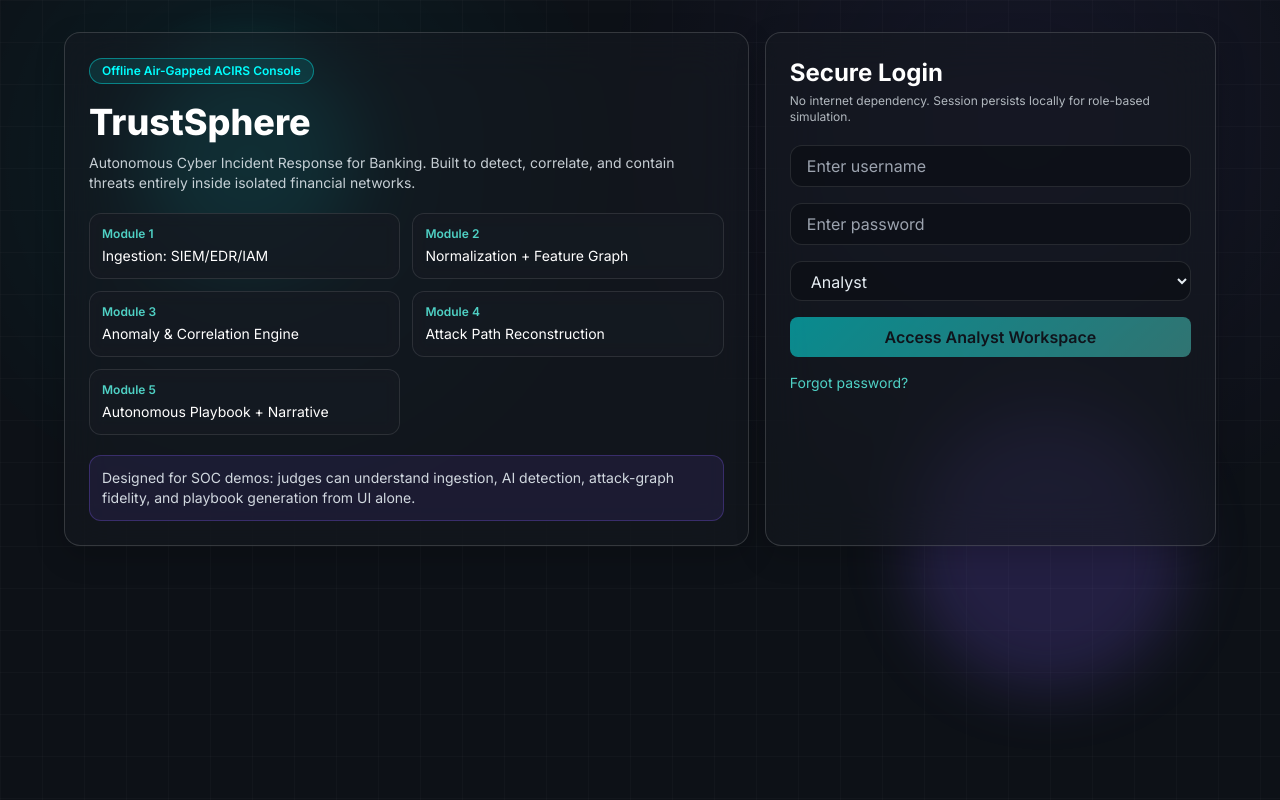
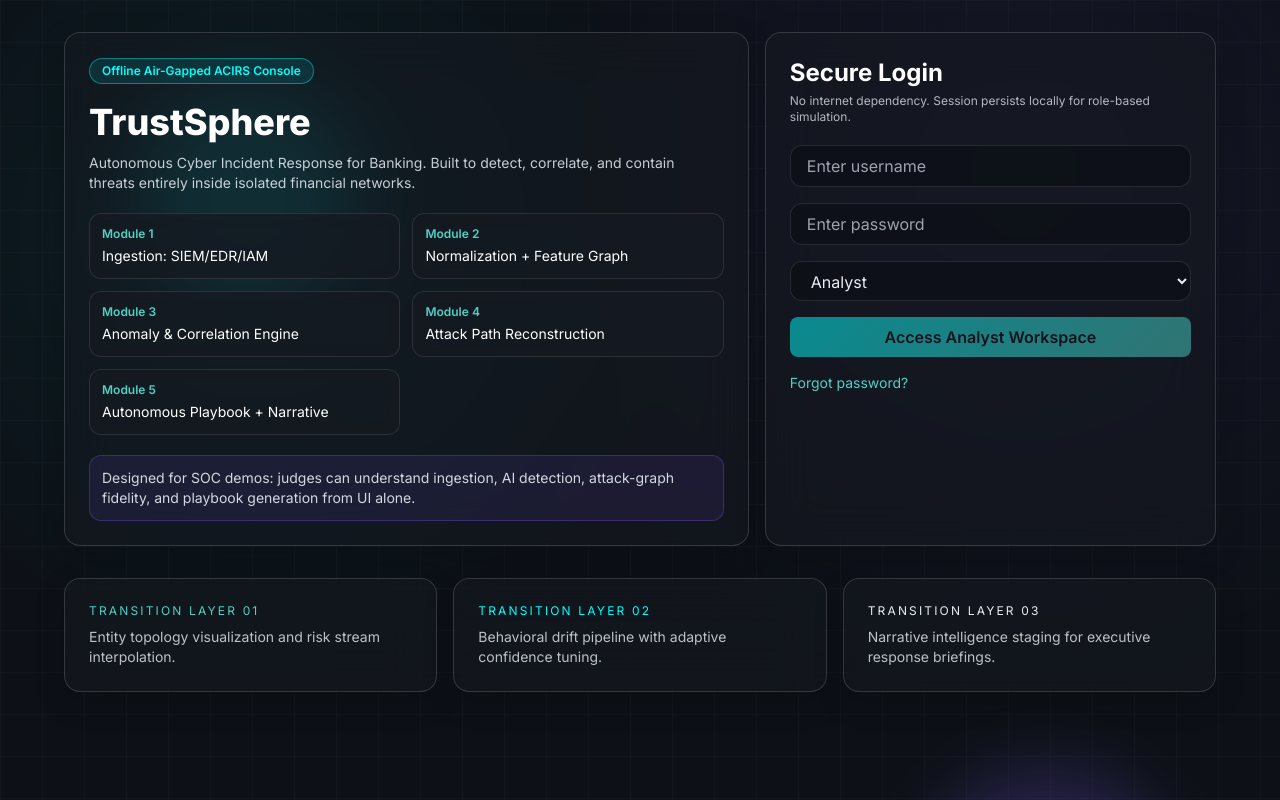
Before and after one commit to sadiasakharkar/TrustSphere, a Next.js app in the folder frontend/: page /login in a window 1280 px wide. Shown: the top 800 px of the page. Built offline with nearby package versions, Linux system fonts and the light colour scheme.

Commit message:
feat: add scroll-depth layout and staged transition animations

```diff
--- a/frontend/components/Layout.js
+++ b/frontend/components/Layout.js
@@ -19,7 +19,7 @@ export default function Layout({ children }) {
     <div className="min-h-screen bg-glow-grid">
       <Sidebar collapsed={collapsed} setCollapsed={setCollapsed} />
       <main
-        className="min-h-screen px-3 py-3 transition-all duration-300 md:px-5"
+        className="min-h-[165vh] px-3 py-3 transition-all duration-300 md:px-5"
         style={{ marginLeft: collapsed ? 84 : 250 }}
       >
         <Navbar />
@@ -30,7 +30,13 @@ export default function Layout({ children }) {
             description={`All detections, model inference, and playbook generation are running inside the isolated banking network. Active role: ${session.role}.`}
           />
         </div>
-        {children}
+        <div className="scroll-stack pb-20">{children}</div>
+        <div className="scroll-runway mt-8 rounded-xl border border-white/10 bg-panel/40 p-4">
+          <p className="text-xs uppercase tracking-[0.2em] text-secondary">Continuous Monitoring Corridor</p>
+          <p className="mt-2 text-sm text-text/80">
+            Extended scroll canvas enabled for richer transitions and storytelling blocks across dashboards, incidents, and AI workflow views.
+          </p>
+        </div>
       </main>
     </div>
   );
--- a/frontend/pages/login.js
+++ b/frontend/pages/login.js
@@ -26,7 +26,7 @@ export default function LoginPage() {
   };
 
   return (
-    <div className="relative min-h-screen overflow-hidden bg-bg px-4 py-8">
+    <div className="relative min-h-[150vh] bg-bg px-4 py-8">
       <div className="topology-layer" />
       <div className="floating-orb orb-cyan" />
       <div className="floating-orb orb-violet" />
@@ -93,6 +93,21 @@ export default function LoginPage() {
         </section>
       </div>
 
+      <div className="relative mx-auto mt-8 grid w-full max-w-6xl gap-4 md:grid-cols-3">
+        <div className="glass-panel">
+          <p className="text-xs uppercase tracking-[0.18em] text-secondary">Transition Layer 01</p>
+          <p className="mt-2 text-sm text-text/80">Entity topology visualization and risk stream interpolation.</p>
+        </div>
+        <div className="glass-panel">
+          <p className="text-xs uppercase tracking-[0.18em] text-accent">Transition Layer 02</p>
+          <p className="mt-2 text-sm text-text/80">Behavioral drift pipeline with adaptive confidence tuning.</p>
+        </div>
+        <div className="glass-panel">
+          <p className="text-xs uppercase tracking-[0.18em] text-violet-300">Transition Layer 03</p>
+          <p className="mt-2 text-sm text-text/80">Narrative intelligence staging for executive response briefings.</p>
+        </div>
+      </div>
+
       <Modal title="Password Recovery" open={forgotOpen} onClose={() => setForgotOpen(false)}>
         <p className="text-sm text-text/90">Password reset is routed through offline admin workflow in this air-gapped banking environment.</p>
         <div className="mt-4 rounded-lg border border-white/10 bg-bg/60 p-3 text-xs text-text/75">
--- a/frontend/styles/globals.css
+++ b/frontend/styles/globals.css
@@ -99,3 +99,34 @@ body {
   0%, 100% { transform: translateY(0px) translateX(0px); }
   50% { transform: translateY(-14px) translateX(10px); }
 }
+
+.scroll-stack > * {
+  animation: sectionRise 640ms ease both;
+}
+
+.scroll-stack > *:nth-child(2) { animation-delay: 80ms; }
+.scroll-stack > *:nth-child(3) { animation-delay: 140ms; }
+.scroll-stack > *:nth-child(4) { animation-delay: 200ms; }
+.scroll-stack > *:nth-child(5) { animation-delay: 260ms; }
+.scroll-stack > *:nth-child(6) { animation-delay: 320ms; }
+
+.scroll-runway {
+  min-height: 42vh;
+  animation: pulseGlow 4s ease-in-out infinite;
+}
+
+@keyframes sectionRise {
+  0% {
+    opacity: 0;
+    transform: translateY(14px) scale(0.99);
+  }
+  100% {
+    opacity: 1;
+    transform: translateY(0) scale(1);
+  }
+}
+
+@keyframes pulseGlow {
+  0%, 100% { box-shadow: 0 0 0 rgba(0, 255, 255, 0.08); }
+  50% { box-shadow: 0 0 24px rgba(0, 255, 255, 0.14); }
+}
```
